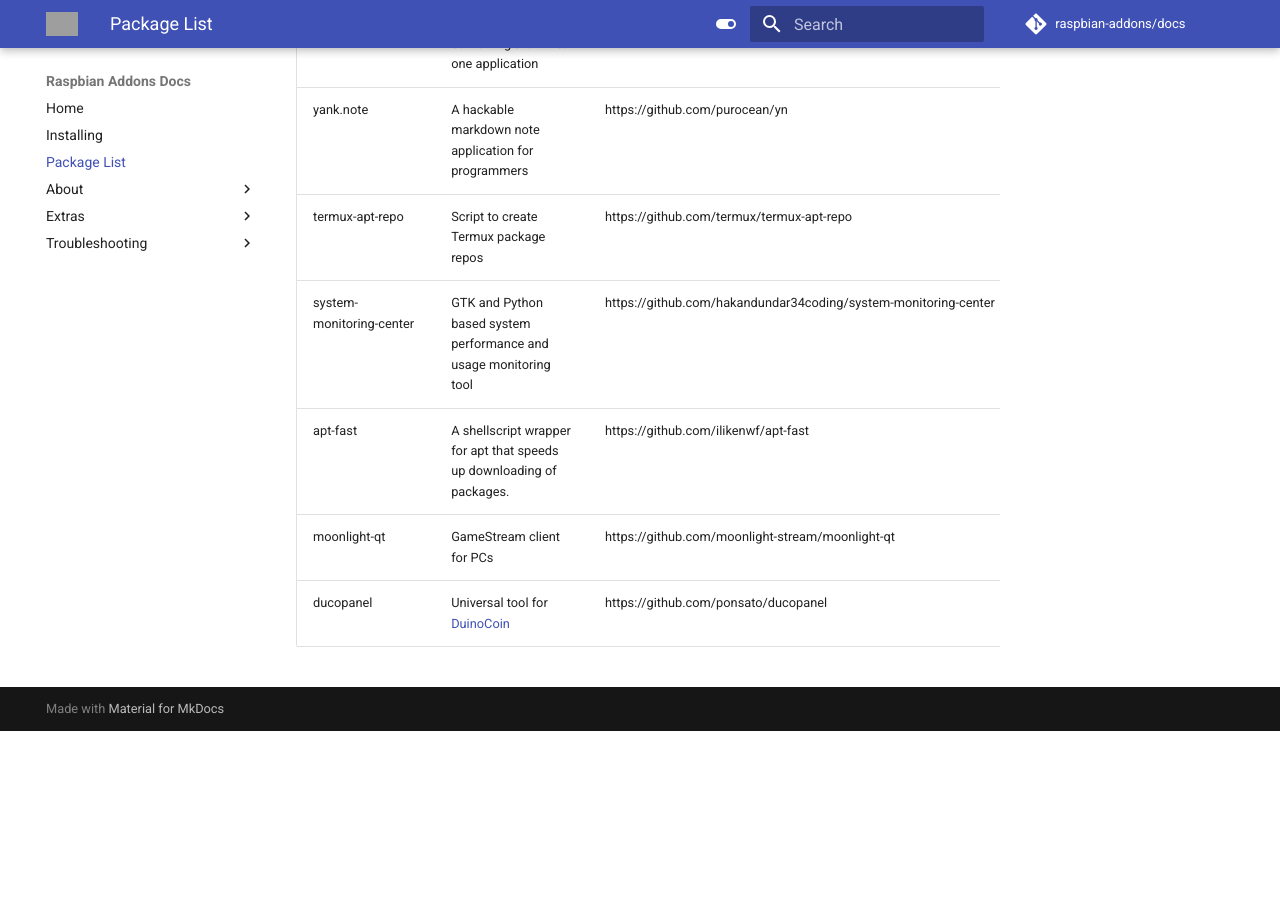
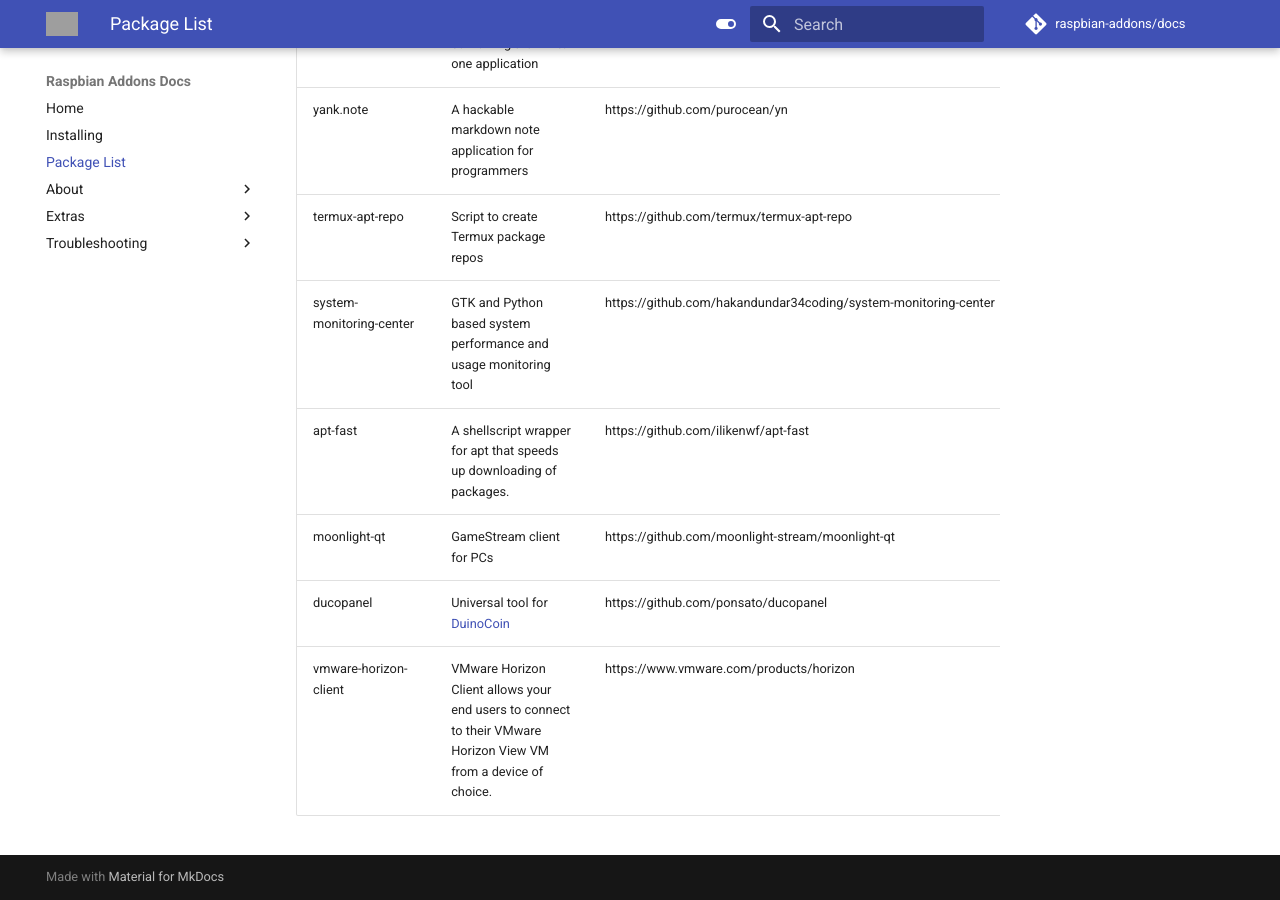
Before and after one commit to raspbian-addons/docs, an MkDocs documentation site: the page built from docs/package-list.md, in a window 1280 px wide and 900 px high, scrolled down 20097 px. Built offline with MkDocs 1.6.1 and Material for MkDocs 9.7.7, drawn with Linux system fonts in a browser that asks for light colours; comment, search, counter and statistics services are not loaded; before the commit the page ends 20828 px from its top, so only the background shows below that; grey boxes are pictures that could not be loaded.

Commit message:
packagelist: add vmware-horizon-client

```diff
--- a/docs/package-list.md
+++ b/docs/package-list.md
@@ -251,3 +251,4 @@
 | apt-fast | A shellscript wrapper for apt that speeds up downloading of packages. | https://github.com/ilikenwf/apt-fast |
 | moonlight-qt | GameStream client for PCs | https://github.com/moonlight-stream/moonlight-qt |
 | ducopanel | Universal tool for [DuinoCoin](https://github.com/revoxhere/duino-coin) | https://github.com/ponsato/ducopanel |
+| vmware-horizon-client | VMware Horizon Client allows your end users to connect to their VMware Horizon View VM from a device of choice. | https://www.vmware.com/products/horizon |
```
